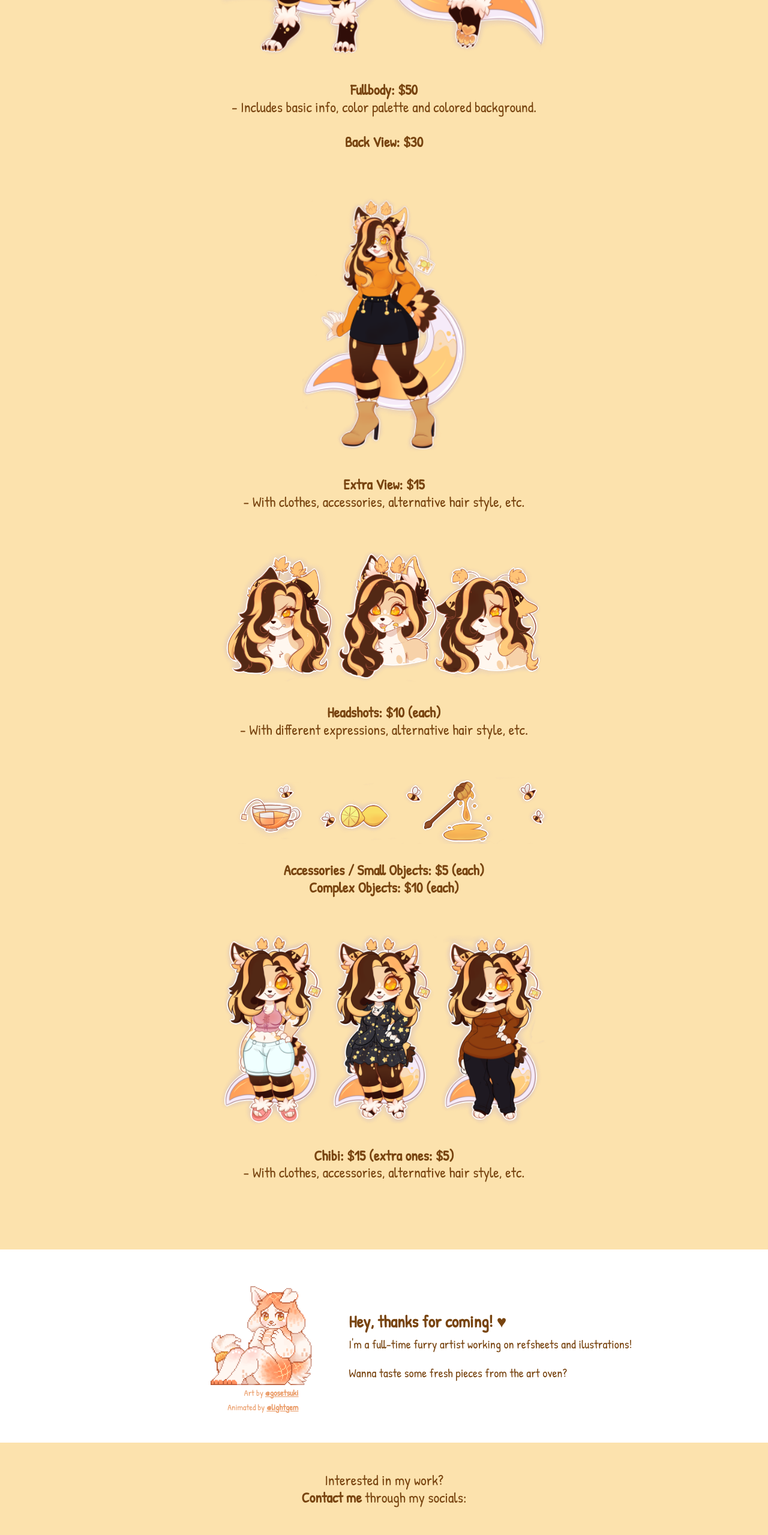
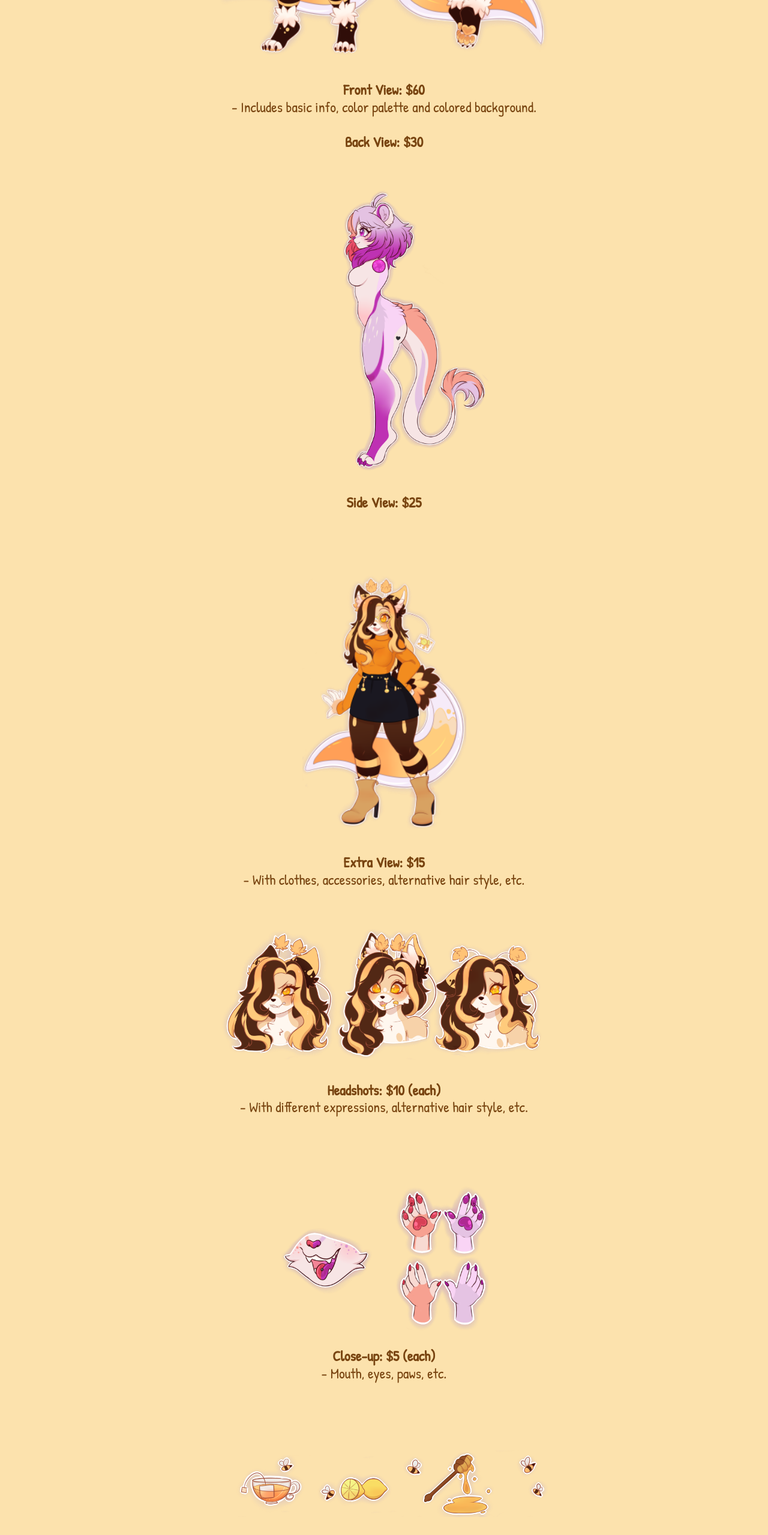
Before and after one commit to joseguilherme-dev/panyart, a React (Create React App) app: page /prices/refsheets in a window 1280 px wide. Shown: the part 1180-3739 px from the top of the page at 60% size. Built offline with nearby package versions, Linux system fonts and the light colour scheme.

Commit message:
:arrow_up: Update components

```diff
--- a/src/components/Commissions.js
+++ b/src/components/Commissions.js
@@ -109,11 +109,15 @@ class Commissions extends Component {
                     <img src={image21} className="img-thumbnail" width="100%" alt=""/>
                 </div>
             </div>
-            <h4><br/><strong>NSFW: +$20</strong><br/>
+            <h4><br/>
 
-            - Check out more examples on
-            <a className="color_bluedy" href="https://twitter.com/Bluedy_X" target="_blank">
-                my NSFW twitter.
+            <strong><small>Sexualized Content: +$10</small></strong><br/>
+            <small>or</small><br/>
+            <strong>NSFW: +$20</strong><br/><br/>
+
+            - Check out more examples on my
+            <a className="ps-1 color_bluedy" href="https://twitter.com/Bluedy_X" target="_blank">
+                 NSFW twitter
             </a>.
             <br/><br/><br/>
             </h4>
--- a/src/components/RefSheets.js
+++ b/src/components/RefSheets.js
@@ -5,6 +5,9 @@ import image02 from '../assets/img/prices/02.png';
 import image03 from '../assets/img/prices/03.png';
 import image04 from '../assets/img/prices/04.png';
 import image05 from '../assets/img/prices/05.png';
+import image06 from '../assets/img/prices/23.png';
+import image07 from '../assets/img/prices/22.png';
+import image08 from '../assets/img/prices/24.png';
 
 /* Animated Routes */
 import {motion} from 'framer-motion';
@@ -24,9 +27,20 @@ class RefSheets extends Component {
                     </div>
                 </div>
                 <h4><br/>
-                    <strong>Fullbody: $50</strong><br/>
+                    <strong>Front View: $60</strong><br/>
                     - Includes basic info, color palette and colored background.<br/><br/>
                     <strong>Back View: $30</strong><br/><br/><br/>
+                </h4>
+
+                <div className="row ps-3 justify-content-center">
+                    <div className="col-12 ms-5 ps-5 col-md-6">
+                        <img src={image06} className="img-fluid" width="50%" alt=""/>
+                    </div>
+                </div>
+
+                <h4><br/>
+                    <strong>Side View: $25</strong><br/>
+                    <br/><br/><br/>
                 </h4>
 
                 <div className="row justify-content-center">
@@ -34,11 +48,15 @@ class RefSheets extends Component {
                         <img src={image02} className="img-fluid" width="50%" alt=""/>
                     </div>
                 </div>
+
                 <h4><br/>
                     <strong>Extra View: $15</strong><br/>
                     - With clothes, accessories, alternative hair style, etc.
                     <br/><br/><br/>
                 </h4>
+
+
+
 
                 <div className="row justify-content-center">
                     <div className="col-12 col-md-6">
@@ -50,7 +68,21 @@ class RefSheets extends Component {
                     - With different expressions, alternative hair style, etc.
                     <br/><br/><br/>
                 </h4>
-
+                <br/><br/>
+                <div className="row align-items-center justify-content-center">
+                    <div className="col-6 col-md-2">
+                        <img src={image07} className="img-fluid" width="100%" alt=""/>
+                    </div>
+                    <div className="col-6 col-md-2">
+                        <img src={image08} className="img-fluid" width="100%" alt=""/>
+                    </div>
+                </div>
+                <h4><br/>
+                    <strong>Close-up: $5 (each)</strong><br/>
+                    - Mouth, eyes, paws, etc.
+                    <br/><br/><br/>
+                </h4>
+                <br/><br/>
                 <div className="row justify-content-center">
                     <div className="col-12 col-md-6">
                         <img src={image04} className="img-fluid" width="100%" alt=""/>
@@ -67,7 +99,7 @@ class RefSheets extends Component {
                     </div>
                 </div>
                 <h4><br/>
-                    <strong>Chibi: $15 (extra ones: $5)</strong><br/>
+                    <strong>Chibi: $20 (extra ones: $5)</strong><br/>
                     - With clothes, accessories, alternative hair style, etc.<br/><br/><br/>
                 </h4>
             </motion.div>
```
